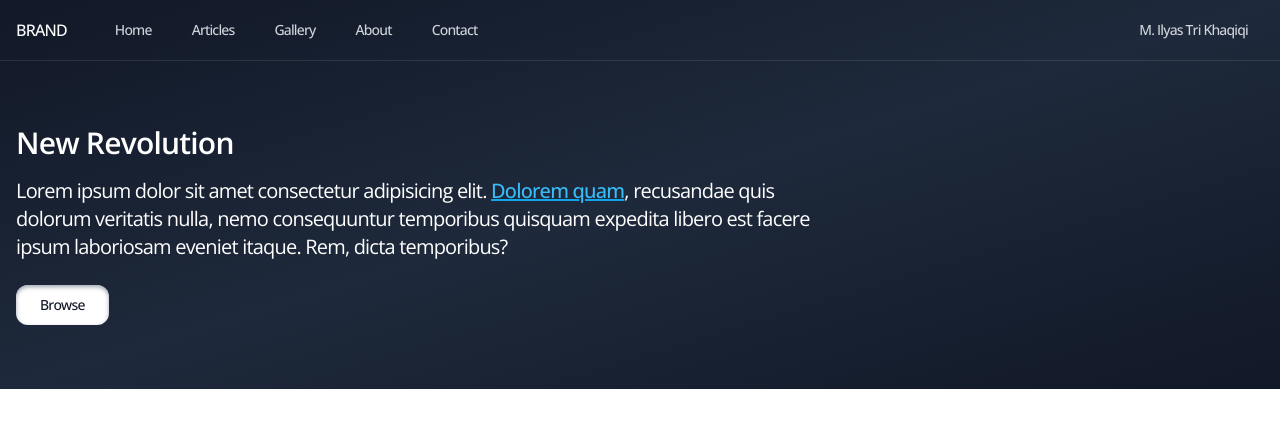
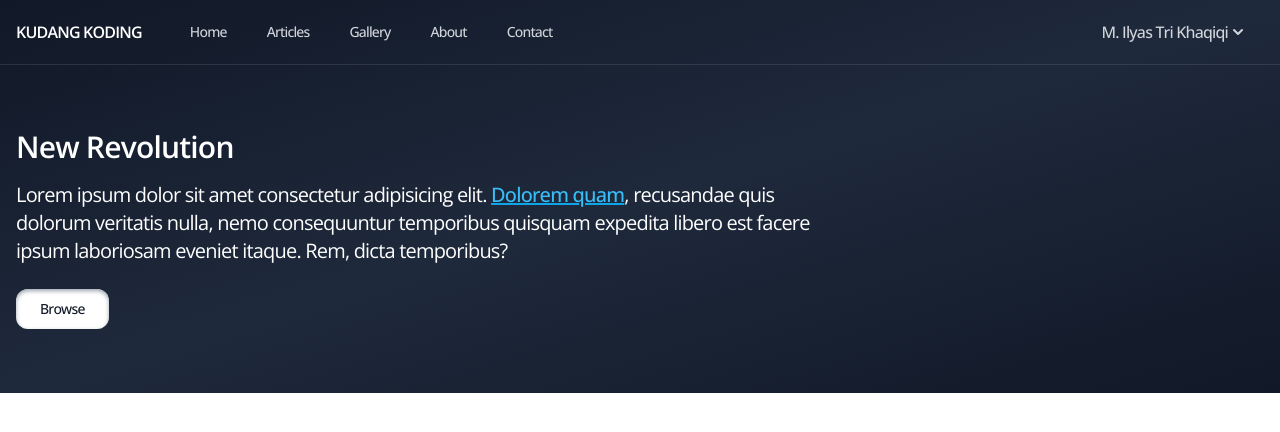
Before and after one commit to trikhaqiqi/next-tailwind, a Next.js app: page / in a window 1280 px wide. Shown: the top 432 px of the page. Built offline with nearby package versions, Linux system fonts and the light colour scheme; a web font is replaced by a local one.

Commit message:
updated 11

```diff
--- a/components/Hero.js
+++ b/components/Hero.js
@@ -1,4 +1,5 @@
 import React from "react";
+import MobileNav from "./MobileNav";
 import NavLink from "./Navlink";
 
 export default function Hero() {
@@ -10,11 +11,13 @@ export default function Hero() {
     };
     return (
         <div className="bg-gradient-to-br from-gray-900 via-slate-800 to-gray-900">
+            <MobileNav />
+
             <div className="hidden md:block border-b border-white/10 py-3">
                 <div className="container">
                     <nav className="flex items-center justify-between">
                         <div className="flex items-center gap-x-2">
-                            <a href="#" className="text-white font-medium uppercase mr-6">Brand</a>
+                            <a href="#" className="text-white font-semibold uppercase mr-6">Kudang Koding</a>
                             <NavLink href="#">Home</NavLink>
                             <NavLink href="#">Articles</NavLink>
                             <NavLink href="#">Gallery</NavLink>
@@ -23,7 +26,12 @@ export default function Hero() {
                         </div>
                         {auth.check ? (
                             <div className="flex items-center gap-x-2">
-                                <NavLink href="#">{auth.user.name}</NavLink>
+                                <NavLink className="flex items-center hover:bg-transparent gap-x-2" href="#">
+                                    {auth.user.name}
+                                    <svg xmlns="http://www.w3.org/2000/svg" className="h-5 w-5" viewBox="0 0 20 20" fill="currentColor">
+                                        <path fillRule="evenodd" d="M5.293 7.293a1 1 0 011.414 0L10 10.586l3.293-3.293a1 1 0 111.414 1.414l-4 4a1 1 0 01-1.414 0l-4-4a1 1 0 010-1.414z" clipRule="evenodd" />
+                                    </svg>
+                                </NavLink>
                             </div>
                         ) : (
                             <div className="flex items-center gap-x-2">
@@ -34,6 +42,7 @@ export default function Hero() {
                     </nav>
                 </div>
             </div>
+
             <div className="container">
                 <div className="w-full md:w-2/3">
                     <header className="text-white py-4 sm:py-8 md:py-16">
--- /dev/null
+++ b/components/MobileNav.js
@@ -0,0 +1,32 @@
+import React, { useState } from "react";
+import ResponsiveNavLink from "./ResponsiveNavLink";
+
+export default function MobileNav() {
+    const [open, setOpen] = useState(false);
+    return (
+        <div className="flex md:hidden items-center justify-between py-2.5 px-4 border-b border-gray-700">
+            <a href="#" className="text-white font-semibold uppercase">
+                Kudang Koding
+            </a>
+            <div
+                onClick={() => setOpen(false)}
+                className={`${open ? 'block' : 'hidden'} bg-transparent absolute w-full h-full inset-0`}>
+            </div>
+            <button onClick={() => setOpen((open) => !open)} className="focus:outline-none">
+                <svg xmlns="http://www.w3.org/2000/svg" className="text-white h-6 w-6" fill="none" viewBox="0 0 24 24" stroke="currentColor" strokewidth="{2}">
+                    <path strokelinecap="round" strokelinejoin="round" d="M4 6h16M4 12h16M4 18h7" />
+                </svg>
+            </button>
+            <div className={`${open ? 'block' : 'hidden'} bg-white absolute right-0 mr-12 top-0 mt-4 py-1 rounded-lg w-56 overflow-hidden`}>
+                <ResponsiveNavLink href="#">Home</ResponsiveNavLink>
+                <ResponsiveNavLink href="#">Articles</ResponsiveNavLink>
+                <ResponsiveNavLink href="#">Gallery</ResponsiveNavLink>
+                <ResponsiveNavLink href="#">About</ResponsiveNavLink>
+                <ResponsiveNavLink href="#">Contact</ResponsiveNavLink>
+                <div className="w-full h-px bg-gray-300 my-1" />
+                <ResponsiveNavLink href="#">Sign in </ResponsiveNavLink>
+                <ResponsiveNavLink href="#">Sign up</ResponsiveNavLink>
+            </div>
+        </div>
+    );
+}
--- a/components/NavLink.js
+++ b/components/NavLink.js
@@ -1,10 +1,10 @@
 import React from "react";
 
-export default function NavLink({ href, children }) {
+export default function NavLink({ className, href, children }) {
     return (
         <a
             href={href}
-            className="md:text-sm font-medium lg:text-tiny px-4 py-2 text-gray-300 hover:text-white hover:bg-gray-700/40 rounded-lg"
+            className={`${className ? className : ''}md:text-sm font-medium lg:text-tiny px-4 py-2 text-gray-300 hover:text-white hover:bg-gray-700/40 rounded-lg`}
         >
             {children}
         </a>
--- /dev/null
+++ b/components/ResponsiveNavLink.js
@@ -0,0 +1,11 @@
+import React from "react";
+
+export default function ResponsiveNavLink({ href, children }) {
+    return (
+        <a
+            href={href}
+            className="px-4 py-2 text-sm hover:bg-gray-200 text-gray-700 hover:text-black block">
+            {children}
+        </a>
+    );
+}
```
